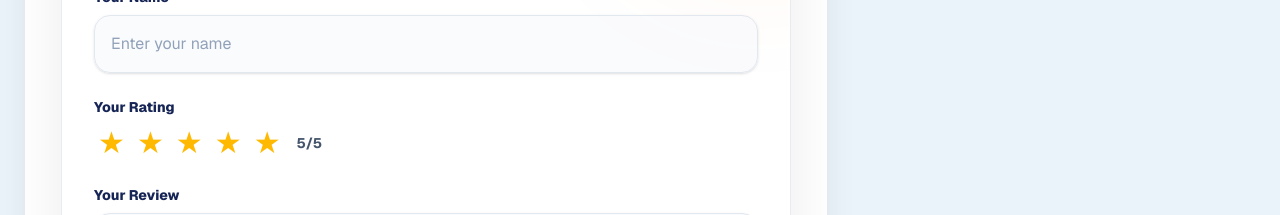
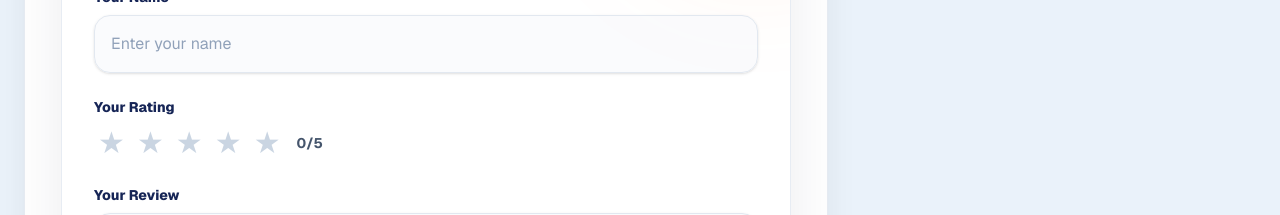
Before and after one commit to keo10666-droid/via-blue, a Next.js app: page /tours/mahmya-island in a window 1280 px wide. Shown: the part 5440-5655 px from the top of the page. Built offline with nearby package versions, Linux system fonts and the light colour scheme; no server answers; the database is empty.

Commit message:
Require an explicit customer star rating

```diff
--- a/app/components/ReviewForm.tsx
+++ b/app/components/ReviewForm.tsx
@@ -17,7 +17,7 @@ export default function ReviewForm({
 
   const [name, setName] = useState("");
   const [comment, setComment] = useState("");
-  const [rating, setRating] = useState(5);
+  const [rating, setRating] = useState(0);
   const [loading, setLoading] = useState(false);
   const [message, setMessage] = useState("");
   const [isGerman, setIsGerman] = useState(false);
@@ -34,6 +34,11 @@ export default function ReviewForm({
 
     if (!name.trim() || !comment.trim()) {
       setMessage("REVIEW_REQUIRED");
+      return;
+    }
+
+    if (!Number.isInteger(rating) || rating < 1 || rating > 5) {
+      setMessage("REVIEW_RATING_REQUIRED");
       return;
     }
 
@@ -188,6 +193,8 @@ export default function ReviewForm({
                 <HomeText en="Thank you! Your review has been submitted and is awaiting moderation" de="Vielen Dank! Deine Bewertung wurde übermittelt und wartet auf Freigabe" />
               ) : message === "REVIEW_REQUIRED" ? (
                 <HomeText en="Please enter your name and review" de="Bitte gib deinen Namen und deine Bewertung ein" />
+              ) : message === "REVIEW_RATING_REQUIRED" ? (
+                <HomeText en="Please choose a star rating" de="Bitte wähle eine Sternebewertung" />
               ) : (
                 <HomeText en="Something went wrong. Please try again." de="Es ist ein Fehler aufgetreten. Bitte versuche es erneut." />
               )}
```
